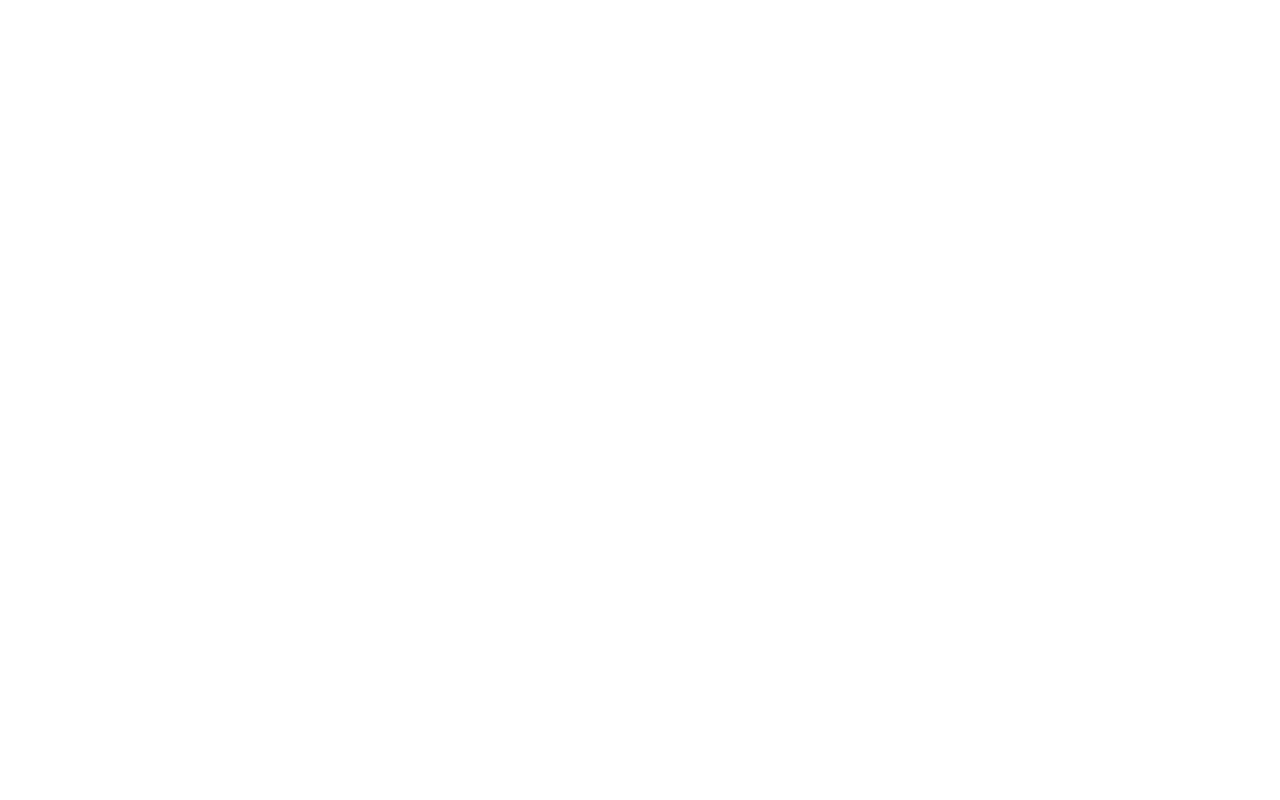
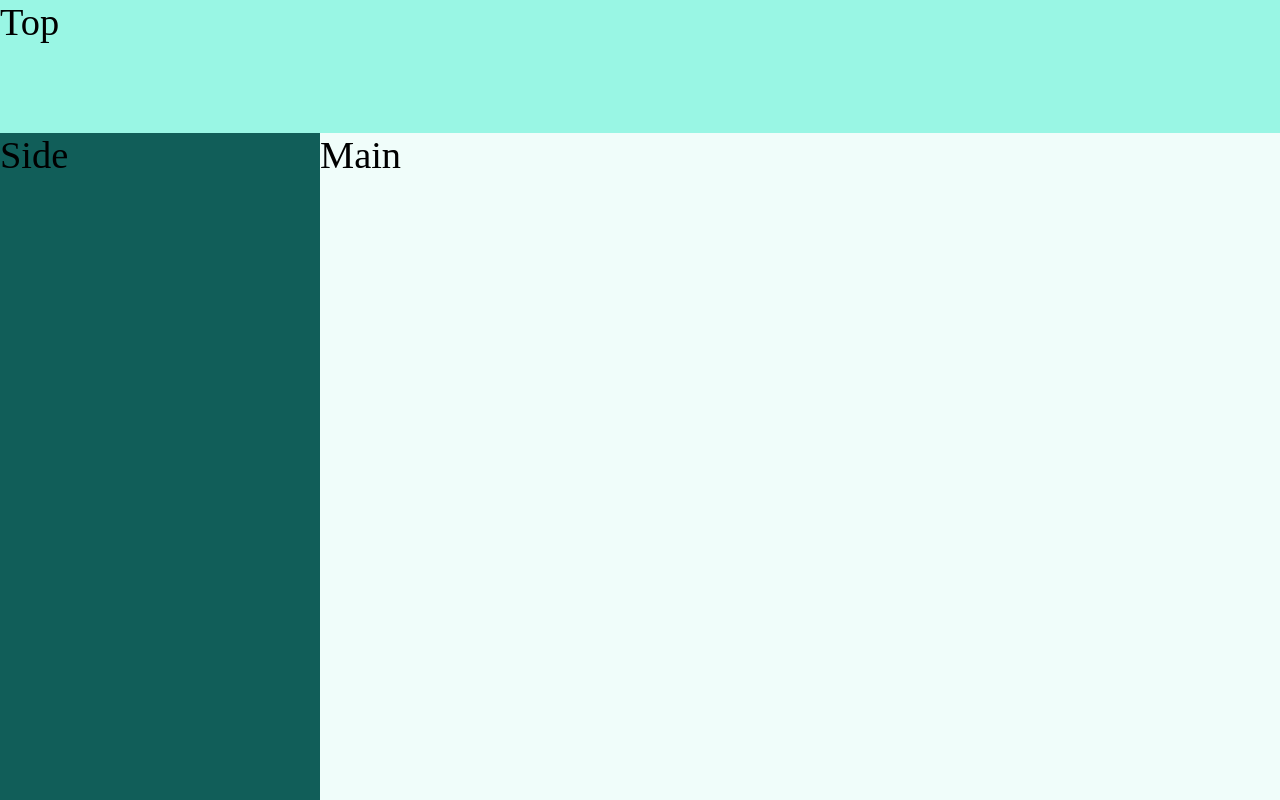
Before and after one commit to tho-daskalakis/todo-list, a website: page dist/index.html in a window 1280 px wide. Drawn offline with Linux system fonts and the light colour scheme.

Commit message:
Make page structure

```diff
--- a/src/index.js
+++ b/src/index.js
@@ -3,3 +3,4 @@ import './styles.scss';
 // Get container
 
 const container = document.querySelector('.container');
+console.log(container);
--- a/src/styles.scss
+++ b/src/styles.scss
@@ -1,3 +1,55 @@
-p {
-  color: red;
+/* Color palette */
+
+$teal-50: #f0fdfa;
+$teal-100: #ccfbf1;
+$teal-200: #99f6e4;
+$teal-800: #115e59;
+
+$top-bar-bg: $teal-200;
+$side-bar-bg: $teal-800;
+$main-content-bg: $teal-50;
+
+/* Styles */
+
+html,
+body,
+.container {
+  margin: 0;
+  padding: 0;
+  width: 100vw;
+  height: 100vh;
+
+  font-size: 24px;
+  font-size: min(5vmin, 3vmax);
 }
+
+body {
+  overflow: auto;
+}
+
+.holy-grail {
+  display: grid;
+  grid-template-rows: 1fr 5fr;
+  grid-template-columns: 1fr 3fr;
+
+  & > .top-bar {
+    background-color: $top-bar-bg;
+
+    grid-row: 1 / span 1;
+    grid-column: 1 / span 2;
+  }
+
+  & > .side-bar {
+    background-color: $teal-800;
+
+    grid-row: 2 / span 1;
+    grid-column: 1 / span 1;
+  }
+
+  & > .main-content {
+    background-color: $main-content-bg;
+
+    grid-row: 2 / span 1;
+    grid-column: 2 / span 1;
+  }
+}
```
Also changed, not shown: dist/index.html, dist/main.js.
